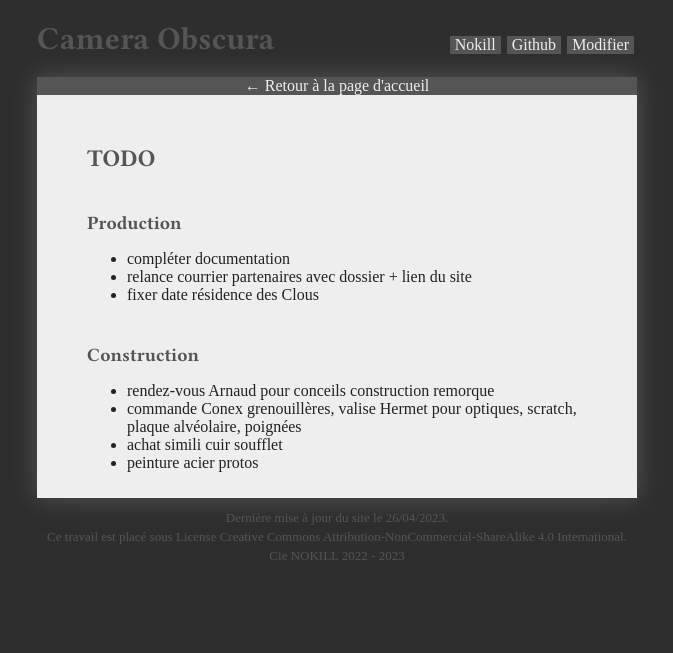
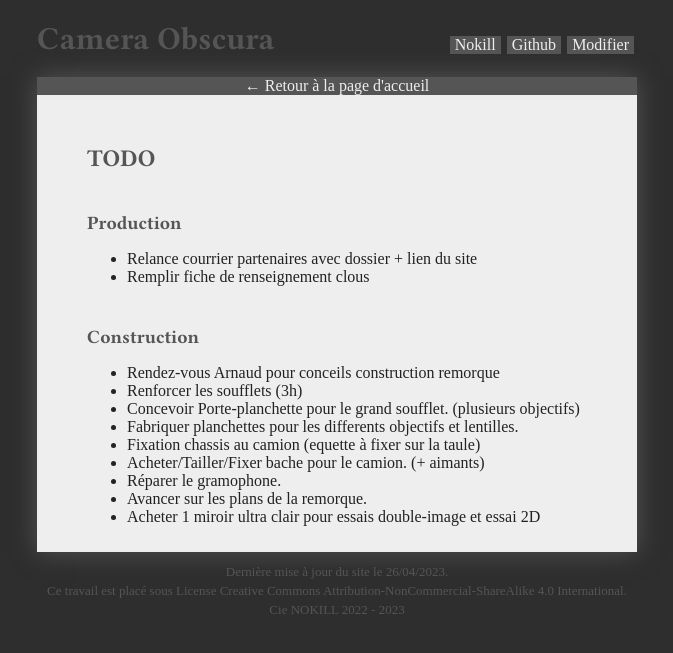
Before and after one commit to virginienokill/camera-obscura, a Jekyll site: the page built from contenu/todo.md, in a window 1280 px wide. Shown: the top 653 px of the page, without its empty margins (303-976 px from the left). Built offline with Jekyll 4.4.1, drawn with Linux system fonts in a browser that asks for light colours; some web fonts are replaced; our own code applies the rules of GitHub Pages for plain Markdown files; the repository's description, which GitHub fills in, is left out.

Commit message:
Update todo.md

```diff
--- a/contenu/todo.md
+++ b/contenu/todo.md
@@ -3,14 +3,17 @@
 
 ### Production
 
-- compléter documentation
-- relance courrier partenaires avec dossier + lien du site
-- fixer date résidence des Clous
-
+- Relance courrier partenaires avec dossier + lien du site
+- Remplir fiche de renseignement clous
 
 ### Construction
 
-- rendez-vous Arnaud pour conceils construction remorque
-- commande Conex grenouillères, valise Hermet pour optiques, scratch, plaque alvéolaire, poignées
-- achat simili cuir soufflet
-- peinture acier protos
+- Rendez-vous Arnaud pour conceils construction remorque
+- Renforcer les soufflets (3h)
+- Concevoir Porte-planchette pour le grand soufflet. (plusieurs objectifs)
+- Fabriquer planchettes pour les differents objectifs et lentilles.
+- Fixation chassis au camion (equette à fixer sur la taule)
+- Acheter/Tailler/Fixer bache pour le camion. (+ aimants)
+- Réparer le gramophone.
+- Avancer sur les plans de la remorque.
+- Acheter 1 miroir ultra clair pour essais double-image et essai 2D
```
